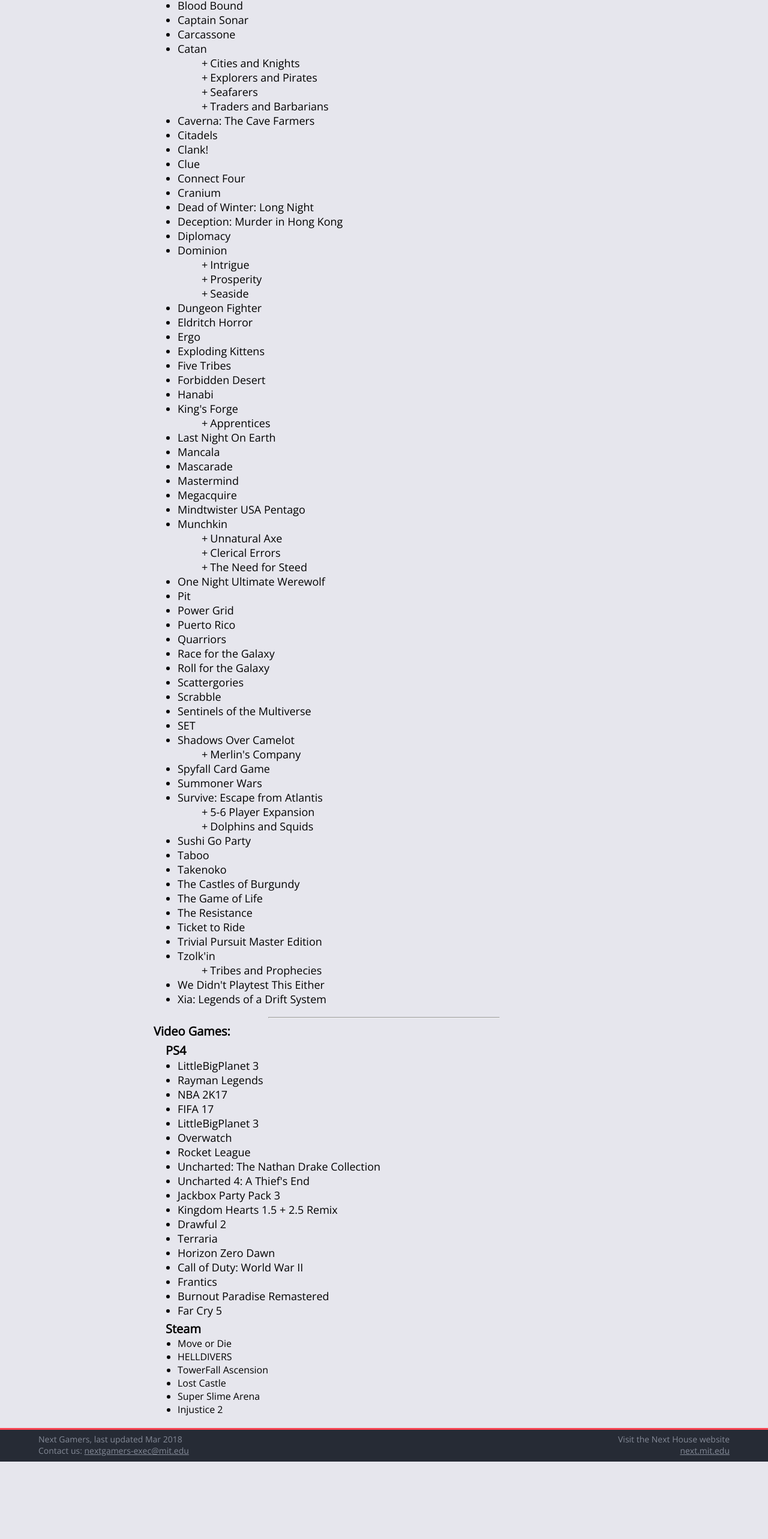
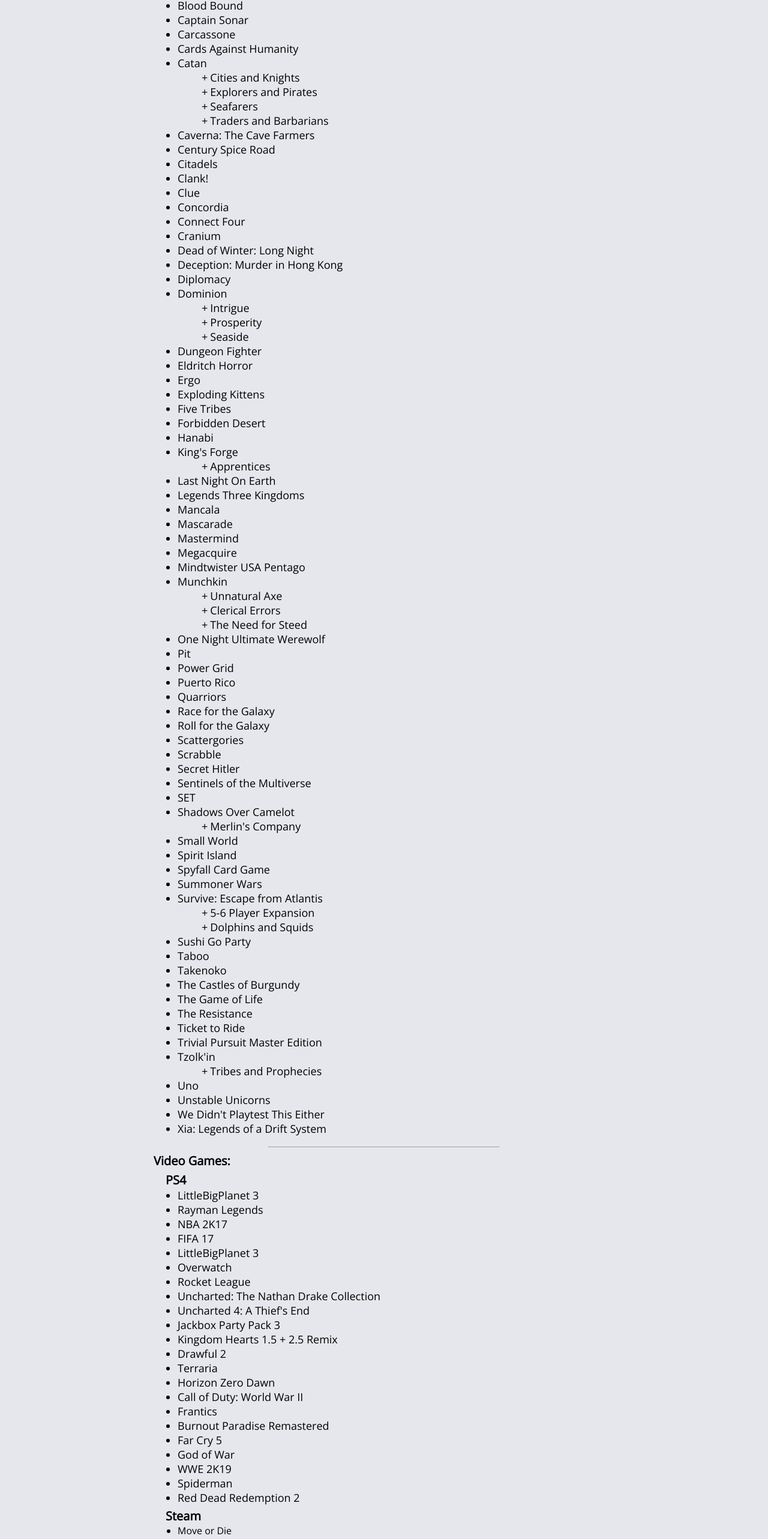
Before and after one commit to MFarejowicz/next-gamers, a website: page games.html in a window 1280 px wide. Shown: the part 1882-4447 px from the top of the page at 60% size. Before the commit the page ends 4318 px from the top, so only its background shows below. Drawn offline with nearby package versions, Linux system fonts and the light colour scheme; some packages are replaced by stand-ins of ours; a script that the page names is missing.

Commit message:
update nov 18

```diff
--- a/games.html
+++ b/games.html
@@ -107,6 +107,7 @@
             <li>Blood Bound</li>
             <li>Captain Sonar</li>
             <li>Carcassone</li>
+            <li>Cards Against Humanity</li>
             <li>Catan</li>
               <ul class="expansion">
                 <li>Cities and Knights</li>
@@ -115,9 +116,11 @@
                 <li>Traders and Barbarians</li>
               </ul>
             <li>Caverna: The Cave Farmers</li>
+            <li>Century Spice Road</li>
             <li>Citadels</li>
             <li>Clank!</li>
             <li>Clue</li>
+            <li>Concordia</li>
             <li>Connect Four</li>
             <li>Cranium</li>
             <li>Dead of Winter: Long Night</li>
@@ -141,6 +144,7 @@
                 <li>Apprentices</li>
               </ul>
             <li>Last Night On Earth</li>
+            <li>Legends Three Kingdoms</li>
             <li>Mancala</li>
             <li>Mascarade</li>
             <li>Mastermind</li>
@@ -161,12 +165,15 @@
             <li>Roll for the Galaxy</li>
             <li>Scattergories</li>
             <li>Scrabble</li>
+            <li>Secret Hitler</li>
             <li>Sentinels of the Multiverse</li>
             <li>SET</li>
             <li>Shadows Over Camelot</li>
               <ul class="expansion">
                 <li>Merlin's Company</li>
               </ul>
+            <li>Small World</li>
+            <li>Spirit Island</li>
             <li>Spyfall Card Game</li>
             <li>Summoner Wars</li>
             <li>Survive: Escape from Atlantis</li>
@@ -186,6 +193,8 @@
               <ul class="expansion">
                 <li>Tribes and Prophecies</li>
               </ul>
+            <li>Uno</li>
+            <li>Unstable Unicorns</li>
             <li>We Didn't Playtest This Either</li>
             <li>Xia: Legends of a Drift System</li>
           </ul>
@@ -211,6 +220,10 @@
             <li>Frantics</li>
             <li>Burnout Paradise Remastered</li>
             <li>Far Cry 5</li>
+            <li>God of War</li>
+            <li>WWE 2K19</li>
+            <li>Spiderman</li>
+            <li>Red Dead Redemption 2</li>
           </ul>
           <p class="contentBold2">Steam</p>
           <ul>
@@ -220,6 +233,8 @@
             <li>Lost Castle</li>
             <li>Super Slime Arena</li>
             <li>Injustice 2</li>
+            <li>Overcooked 2</li>
+            <li>Just Shapes and Beats</li>
           </ul>
         </div>
       </div>
@@ -229,7 +244,7 @@
   <footer>
     <div class="bot">
       <div class="botText">
-        <p>Next Gamers, last updated Mar 2018</p>
+        <p>Next Gamers, last updated Nov 2018</p>
         <div id="tooltip">
           Contact us: <span id="contact" data-clipboard-text="nextgamers-exec@mit.edu">nextgamers-exec@mit.edu</span>
           <span id="tooltipText">Copied to clipboard!</span>
```
Also changed, not shown: index.html (+1 -1 lines), people.html (+3 -3 lines).
